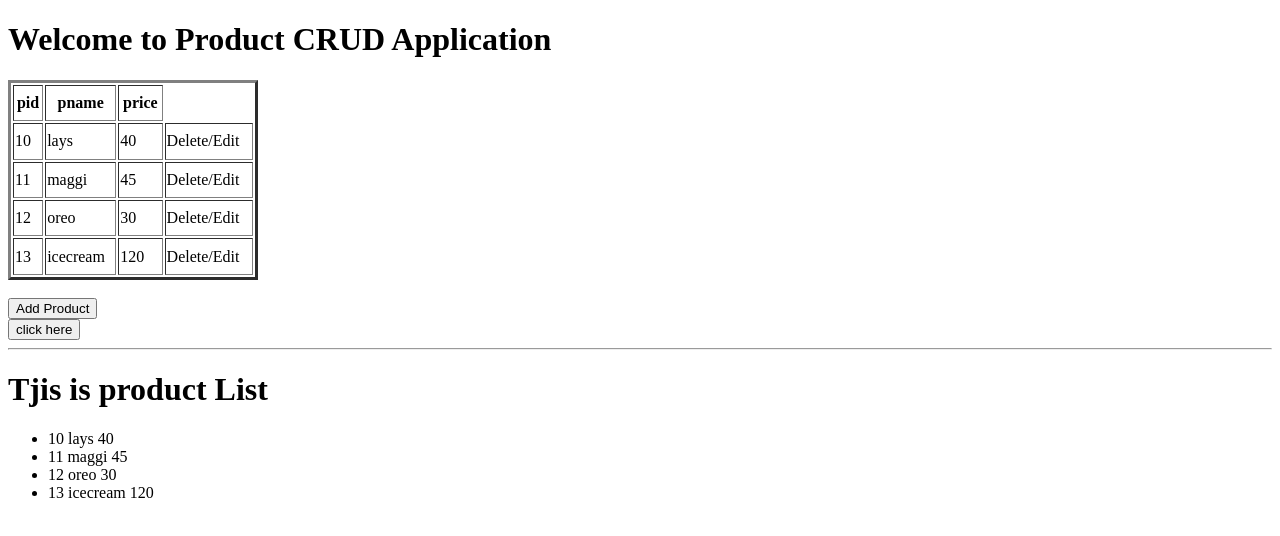
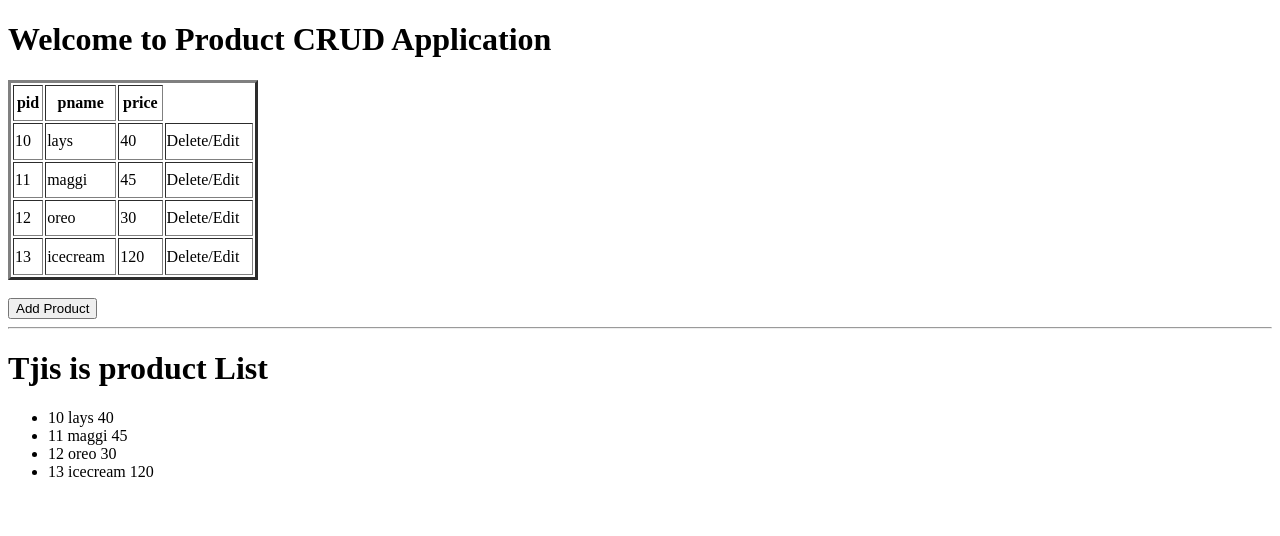
Before and after one commit to guravrupali/Myapp2, an Angular app in the folder Myapp2/: page /ptab in a window 1280 px wide. Shown: the top 536 px of the page. Built offline with nearby package versions, Linux system fonts and the light colour scheme.

Commit message:
Update ptab.component.html

```diff
--- a/Myapp2/src/app/product/ptab.component.html
+++ b/Myapp2/src/app/product/ptab.component.html
@@ -14,7 +14,7 @@
     </tr>
 </table><br>
 <button type="button" name="btn" (click)="displayForm()">Add Product</button><br>
-<button type="button">click here</button>
+
 
 <div *ngIf="flag"> <!---handle event myevent here-->
     <pform [upprod]="pob" (myevent)="flag=$event"></pform>
```
